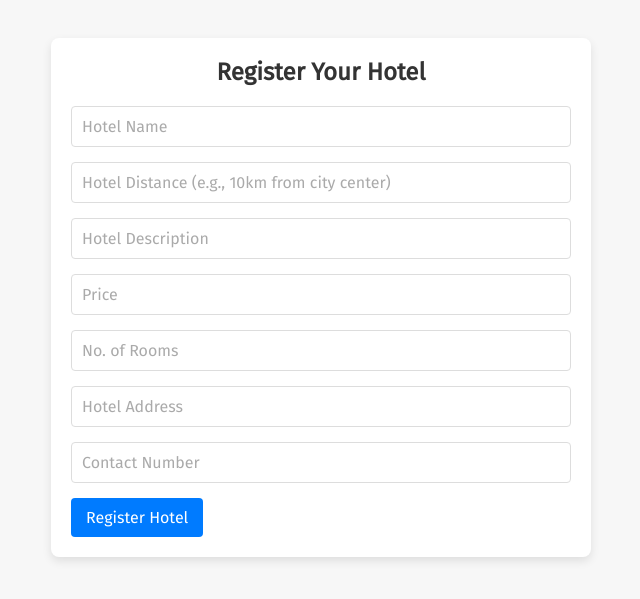
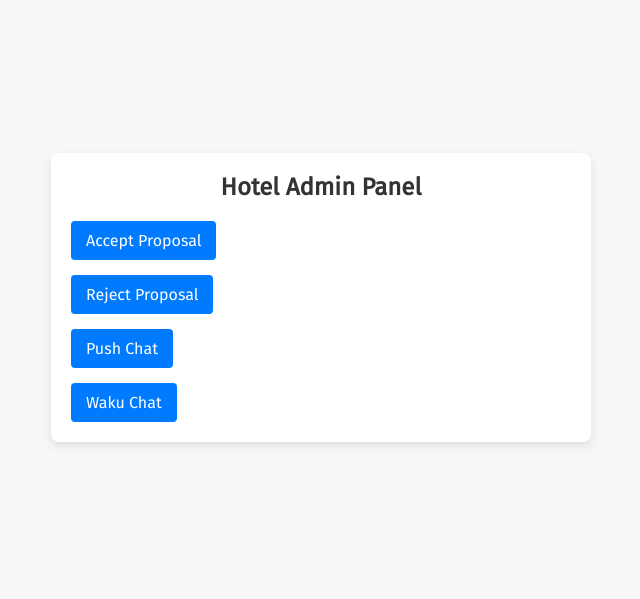
Before and after one commit to Gautambnsl/tripBloc, a React (Create React App) app: page /register in a window 1280 px wide. Shown: the part 103-702 px from the top of the page, without its empty margins (319-959 px from the left). Built offline with nearby package versions, Linux system fonts and the light colour scheme; what @web3modal/ethers5 would draw is missing.

Commit message:
feat: added register page

```diff
--- a/src/pages/registerHotel/RegisterHotel.jsx
+++ b/src/pages/registerHotel/RegisterHotel.jsx
@@ -1,179 +1,23 @@
 import React from 'react';
-import { useFormik } from 'formik';
-import * as Yup from 'yup';
-import "./regiterHotel.css";
+import './regiterHotel.css';
 
 const RegisterHotel = () => {
-  const formik = useFormik({
-    initialValues: {
-      hotelName: '',
-      hotelDistance: '',
-      hotelDescription: '',
-      hotelCheapestPrice: '',
-      hotelAddress: '',
-      hotelContactNumber: '',
-      numberOfRooms: '',
-    },
-    validationSchema: Yup.object({
-      hotelName: Yup.string().required('Hotel name is required'),
-      hotelDistance: Yup.string().required('Hotel distance is required'),
-      hotelDescription: Yup.string().required('Hotel description is required'),
-      hotelCheapestPrice: Yup.number()
-        .min(0, 'Price cannot be negative')
-        .positive('Price must be a positive number')
-        .required('Price is required'),
-      hotelAddress: Yup.string().required('Hotel address is required'),
-      hotelContactNumber: Yup.string()
-        .matches(/^[0-9]+$/, 'Contact number must be only digits')
-        .min(10, 'Contact number must be at least 10 digits')
-        .required('Contact number is required'),
-      numberOfRooms: Yup.number()
-        .min(0, 'Number of rooms cannot be negative')
-        .positive('Number of rooms must be a positive number')
-        .required('Number of rooms is required'),
-    }),
-    onSubmit: (values) => {
-      console.log(values);
-    },
-  });
-
   return (
     <div className="registration-container">
       <div className="registration-box">
-        <h1 className="title">Register Your Hotel</h1>
-        <form onSubmit={formik.handleSubmit}>
-          <div className="input-field">
-            <input
-              type="text"
-              id="hotelName"
-              name="hotelName"
-              placeholder="Hotel Name"
-              onChange={formik.handleChange}
-              onBlur={formik.handleBlur}
-              value={formik.values.hotelName}
-            />
-            {formik.touched.hotelName && formik.errors.hotelName ? (
-              <div className="error-message">{formik.errors.hotelName}</div>
-            ) : null}
-          </div>
-
-          <div className="input-field">
-            <input
-              type="text"
-              id="hotelDistance"
-              name="hotelDistance"
-              placeholder="Hotel Distance (e.g., 10km from city center)"
-              onChange={formik.handleChange}
-              onBlur={formik.handleBlur}
-              value={formik.values.hotelDistance}
-            />
-            {formik.touched.hotelDistance && formik.errors.hotelDistance ? (
-              <div className="error-message">{formik.errors.hotelDistance}</div>
-            ) : null}
-          </div>
-
-          <div className="input-field">
-            <input
-              type="text"
-              id="hotelDescription"
-              name="hotelDescription"
-              placeholder="Hotel Description"
-              onChange={formik.handleChange}
-              onBlur={formik.handleBlur}
-              value={formik.values.hotelDescription}
-            />
-            {formik.touched.hotelDescription &&
-            formik.errors.hotelDescription ? (
-              <div className="error-message">
-                {formik.errors.hotelDescription}
-              </div>
-            ) : null}
-          </div>
-
-          <div className="input-field">
-            <input
-              type="number"
-              id="hotelCheapestPrice"
-              name="hotelCheapestPrice"
-              placeholder="Price"
-              onChange={formik.handleChange}
-              onBlur={formik.handleBlur}
-              value={formik.values.hotelCheapestPrice}
-            />
-            {formik.touched.hotelCheapestPrice &&
-            formik.errors.hotelCheapestPrice ? (
-              <div className="error-message">
-                {formik.errors.hotelCheapestPrice}
-              </div>
-            ) : null}
-          </div>
-
-          <div className="input-field">
-            <input
-              type="number"
-              id="numberOfRooms"
-              name="numberOfRooms"
-              placeholder="No. of Rooms"
-              onChange={formik.handleChange}
-              onBlur={formik.handleBlur}
-              value={formik.values.numberOfRooms}
-            />
-            {formik.touched.numberOfRooms && formik.errors.numberOfRooms ? (
-              <div className="error-message">{formik.errors.numberOfRooms}</div>
-            ) : null}
-          </div>
-
-          <div className="input-field">
-            <input
-              type="text"
-              id="hotelAddress"
-              name="hotelAddress"
-              placeholder="Hotel Address"
-              onChange={formik.handleChange}
-              onBlur={formik.handleBlur}
-              value={formik.values.hotelAddress}
-            />
-            {formik.touched.hotelAddress && formik.errors.hotelAddress ? (
-              <div className="error-message">{formik.errors.hotelAddress}</div>
-            ) : null}
-          </div>
-
-          <div className="input-field">
-            <input
-              type="number"
-              id="hotelContactNumber"
-              name="hotelContactNumber"
-              placeholder="Contact Number"
-              onChange={formik.handleChange}
-              onBlur={formik.handleBlur}
-              value={formik.values.hotelContactNumber}
-            />
-            {formik.touched.hotelContactNumber &&
-            formik.errors.hotelContactNumber ? (
-              <div className="error-message">
-                {formik.errors.hotelContactNumber}
-              </div>
-            ) : null}
-          </div>
-
-          {/* <button
-              type="submit"
-              style={{
-                padding: '10px',
-                marginTop: '10px',
-                borderRadius: '5px',
-                border: 'none',
-                backgroundColor: '#007bff',
-                color: 'white',
-                cursor: 'pointer',
-              }}
-            >
-              Register Hotel
-            </button> */}
-          <button type="submit" className="register-btn">
-            Register Hotel
+        <h1 className="title">Hotel Admin Panel</h1>
+          <button className="register-btn">
+            Accept Proposal
           </button>
-        </form>
+          <button className="register-btn">
+            Reject Proposal
+          </button>
+          <button className="register-btn">
+            Push Chat
+          </button>
+          <button className="register-btn">
+            Waku Chat
+          </button>
       </div>
     </div>
   );
--- a/src/pages/registerHotel/regiterHotel.css
+++ b/src/pages/registerHotel/regiterHotel.css
@@ -61,6 +61,9 @@
     cursor: pointer;
     font-size: 16px;
     transition: background-color 0.3s ease;
+    /* new css added */
+    display: flex;
+    margin-top: 15px;
 }
 
 .register-btn:hover {
```
